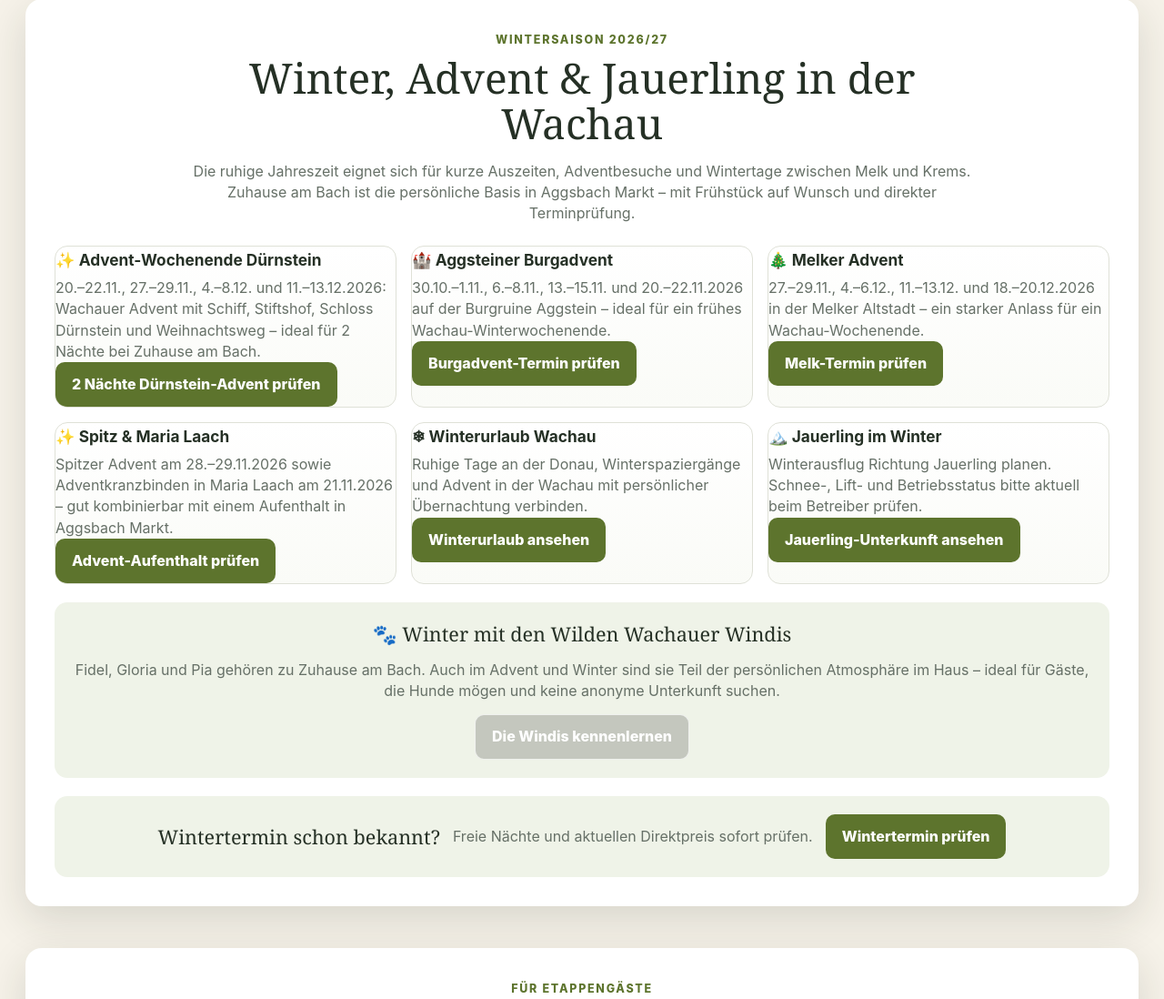
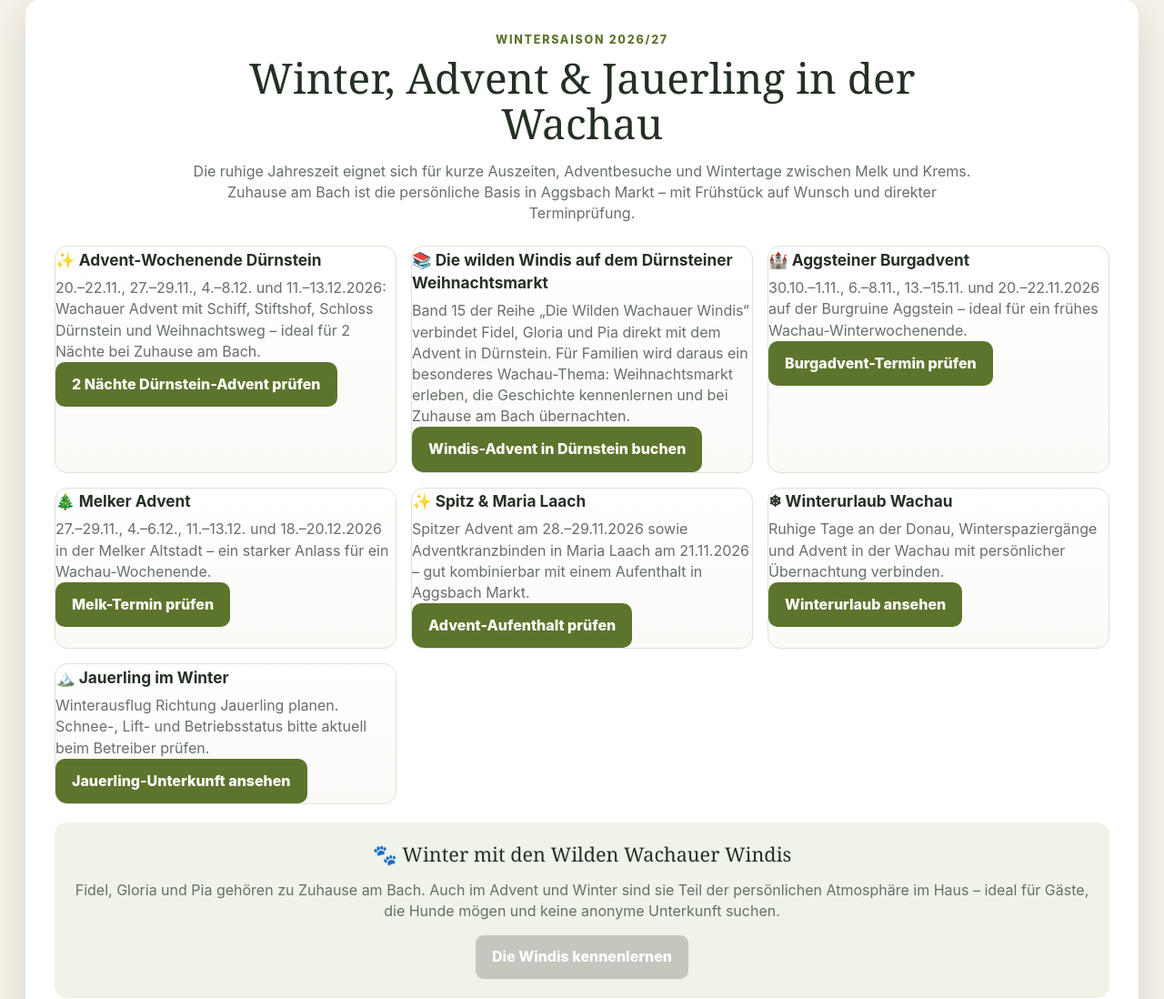
Before and after one commit to topdiveair-sketch/Direcktbuchungen, a Flask app: page / in a window 1280 px wide. Shown: the part 729-1827 px from the top of the page at 91% size. Run offline with Flask 3, Linux system fonts and the light colour scheme; data comes from the database, SQL or seed files in the repository; data that the repository does not hold is empty.

Commit message:
Add Windis Dürnstein Christmas book to winter campaign

```diff
--- a/templates/index.html
+++ b/templates/index.html
@@ -111,6 +111,13 @@
           <h3>✨ Advent-Wochenende Dürnstein</h3>
           <p>20.–22.11., 27.–29.11., 4.–8.12. und 11.–13.12.2026: Wachauer Advent mit Schiff, Stiftshof, Schloss Dürnstein und Weihnachtsweg – ideal für 2 Nächte bei Zuhause am Bach.</p>
           <a class="btn" href="#booking">2 Nächte Dürnstein-Advent prüfen</a>
+        </div>
+      </article>
+      <article class="active-service-card">
+        <div>
+          <h3>📚 Die wilden Windis auf dem Dürnsteiner Weihnachtsmarkt</h3>
+          <p>Band 15 der Reihe „Die Wilden Wachauer Windis“ verbindet Fidel, Gloria und Pia direkt mit dem Advent in Dürnstein. Für Familien wird daraus ein besonderes Wachau-Thema: Weihnachtsmarkt erleben, die Geschichte kennenlernen und bei Zuhause am Bach übernachten.</p>
+          <a class="btn" href="#booking">Windis-Advent in Dürnstein buchen</a>
         </div>
       </article>
       <article class="active-service-card">
```
